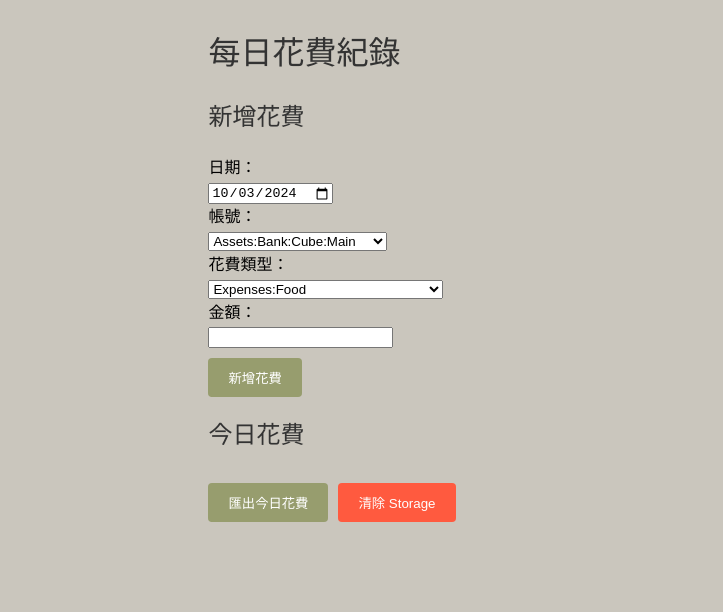
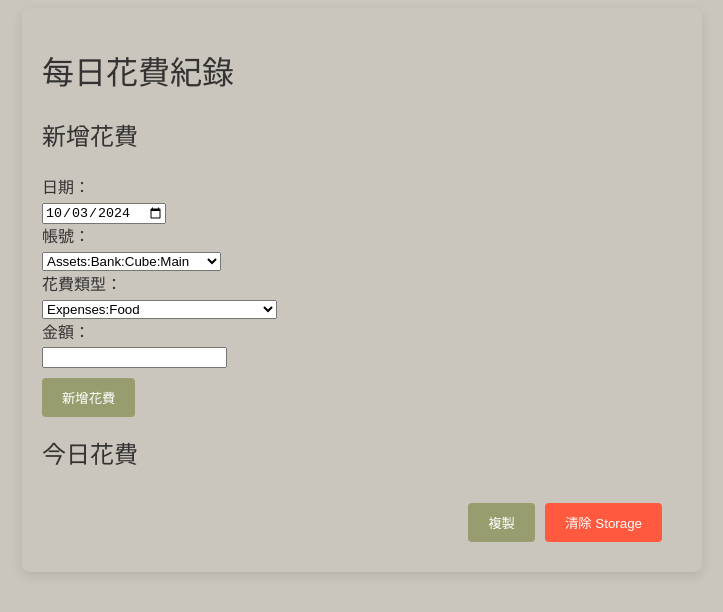
Before and after one commit to chialin/export-beancount-expenses, a React (Vite) app: page / in a window 1280 px wide. Shown: the top 612 px of the page, without its empty margins (298-1021 px from the left). Built offline with nearby package versions, Linux system fonts and the light colour scheme.

Commit message:
Added copy function

```diff
--- a/src/App.tsx
+++ b/src/App.tsx
@@ -40,11 +40,29 @@ function App() {
     setData([]); // 清空當前應用狀態
   };
 
-  // 匯出今日花費的函式
-  const exportToday = () => {};
+  // 將資料匯出成 Beancount 格式
+  const exportToday = () => {
+    const beancountExport = data
+      .map((entry) => {
+        return `${entry.date} * "${entry.expenseType}"
+  ${entry.account}  ${(-entry.amount).toFixed(2)} TWD
+  ${entry.expenseType}`;
+      })
+      .join('\n\n'); // 用換行符號分隔每一筆交易
+
+    // 複製到剪貼簿
+    navigator.clipboard
+      .writeText(beancountExport)
+      .then(() => {
+        alert('Beancount 資料已成功複製到剪貼簿！');
+      })
+      .catch((err) => {
+        console.error('複製失敗', err);
+      });
+  };
 
   return (
-    <div className="container">
+    <div className={styles.container}>
       <h1>每日花費紀錄</h1>
 
       <h2>新增花費</h2>
@@ -108,13 +126,14 @@ function App() {
         新增花費
       </button>
 
+      <div className={styles.expenseHeader}>
         <h2>今日花費</h2>
         <div className={styles.btnGroup}>
           <button
             onClick={exportToday}
             className={`${styles.btn} ${styles.btnPrimary}`}
           >
-          匯出今日花費
+            複製
           </button>
           <button
             onClick={clearStorage}
@@ -123,6 +142,8 @@ function App() {
             清除 Storage
           </button>
         </div>
+      </div>
+
       <div className={styles.expenseList}>
         {data &&
           data.map((entry: Expense, index) => (
```
Lines whose indentation alone changed are shown as unchanged.
